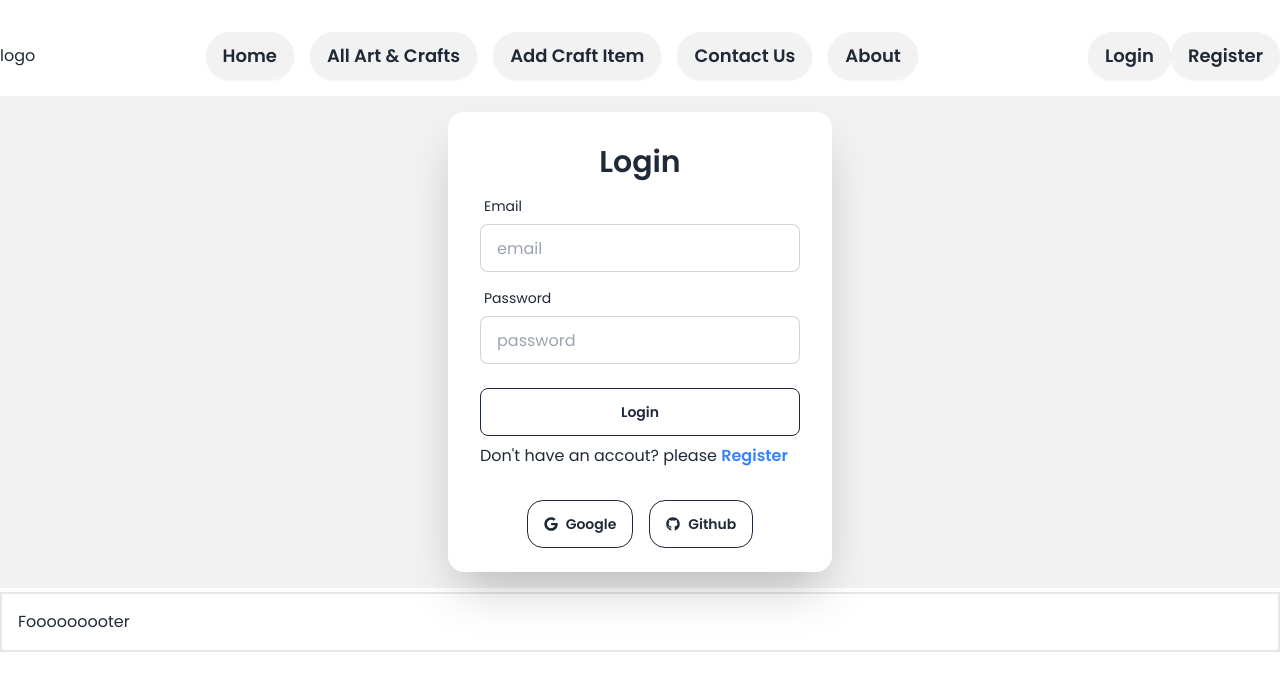
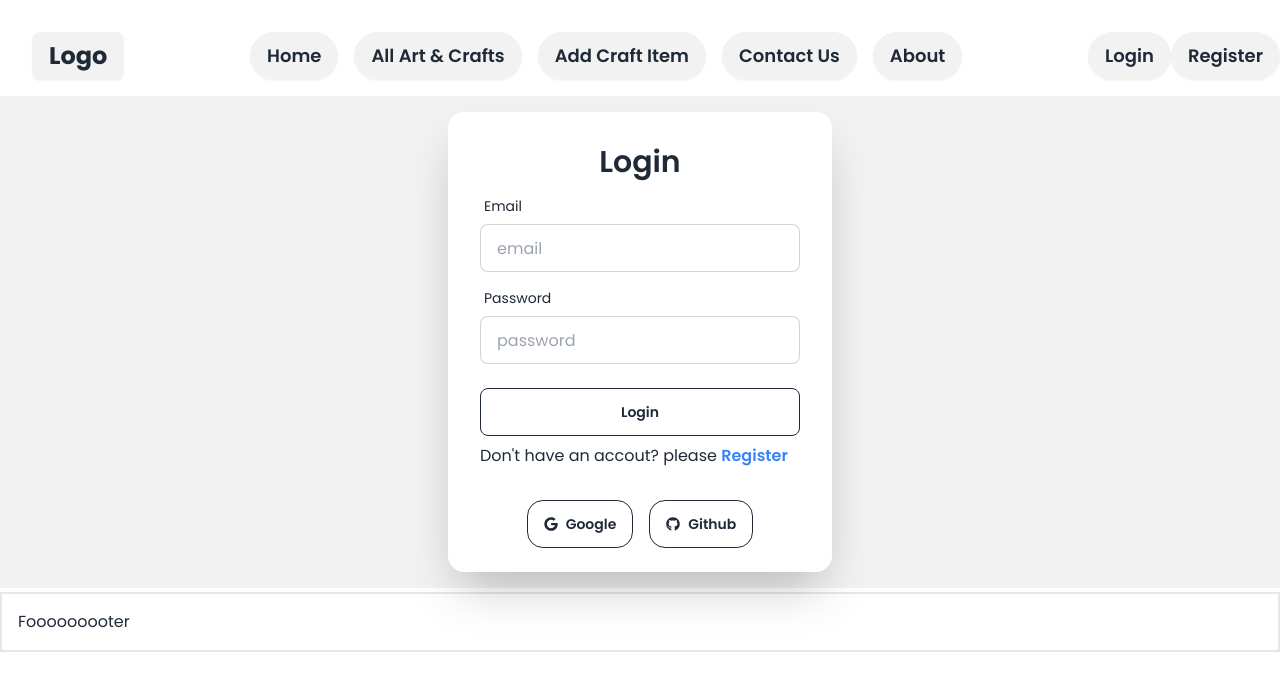
Before and after one commit to Mushfiq-Alam71/canvas-creation, a React (Vite) app: page /login in a window 1280 px wide. Shown: the top 690 px of the page. Built offline with nearby package versions, Linux system fonts and the light colour scheme; no server answers.

Commit message:
modified the navbar

```diff
--- a/src/components/Header/Navbar.jsx
+++ b/src/components/Header/Navbar.jsx
@@ -1,4 +1,4 @@
-import { NavLink } from "react-router-dom";
+import { Link, NavLink } from "react-router-dom";
 
 const Navbar = () => {
 
@@ -11,7 +11,9 @@ const Navbar = () => {
     </div>
     return (
         <div className="flex items-center justify-between mb-4 my-8">
-            <div>logo</div>
+            <Link to='/'>
+                <h1 className="btn font-bold text-2xl ml-8">Logo</h1>
+            </Link>
             <div>{navLink}</div>
             <div>
                 <NavLink to='/login' className="btn hover:bg-[#4361EE4D] rounded-full text-lg">Login</NavLink>
```
